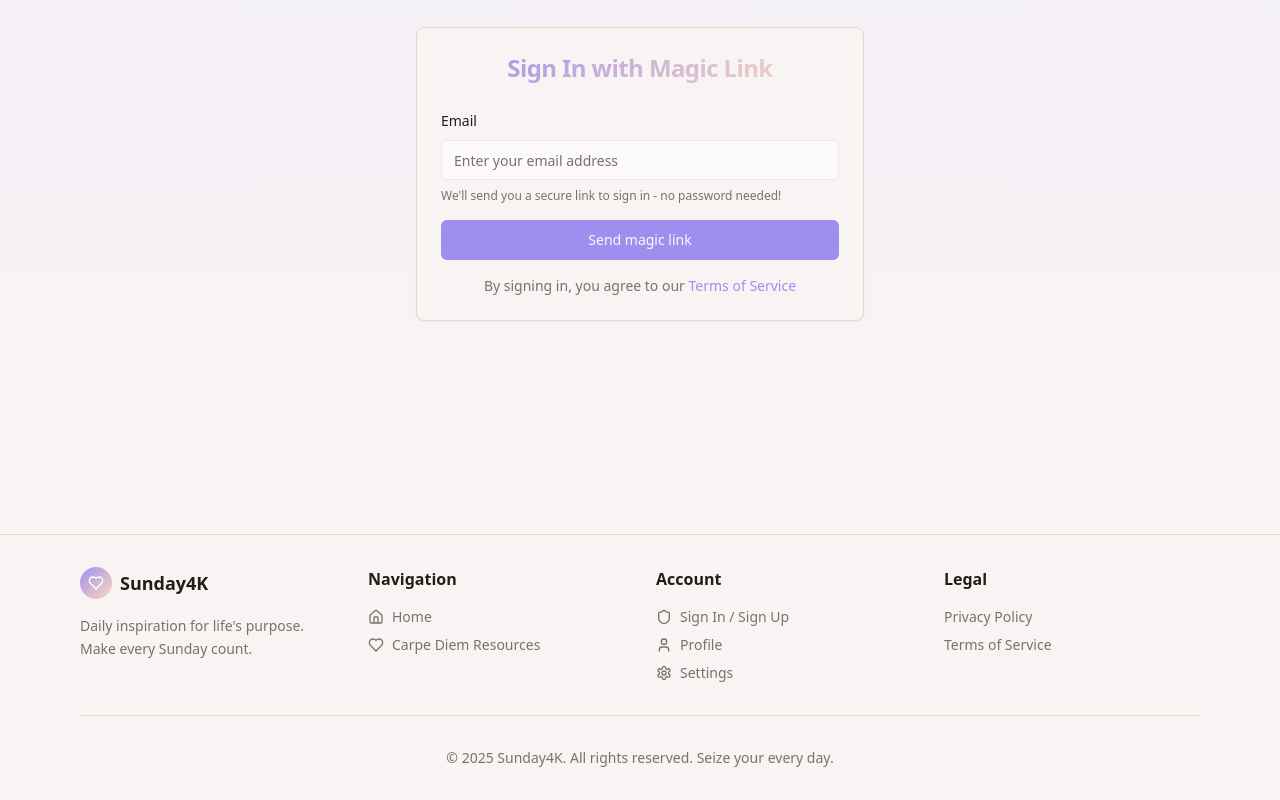
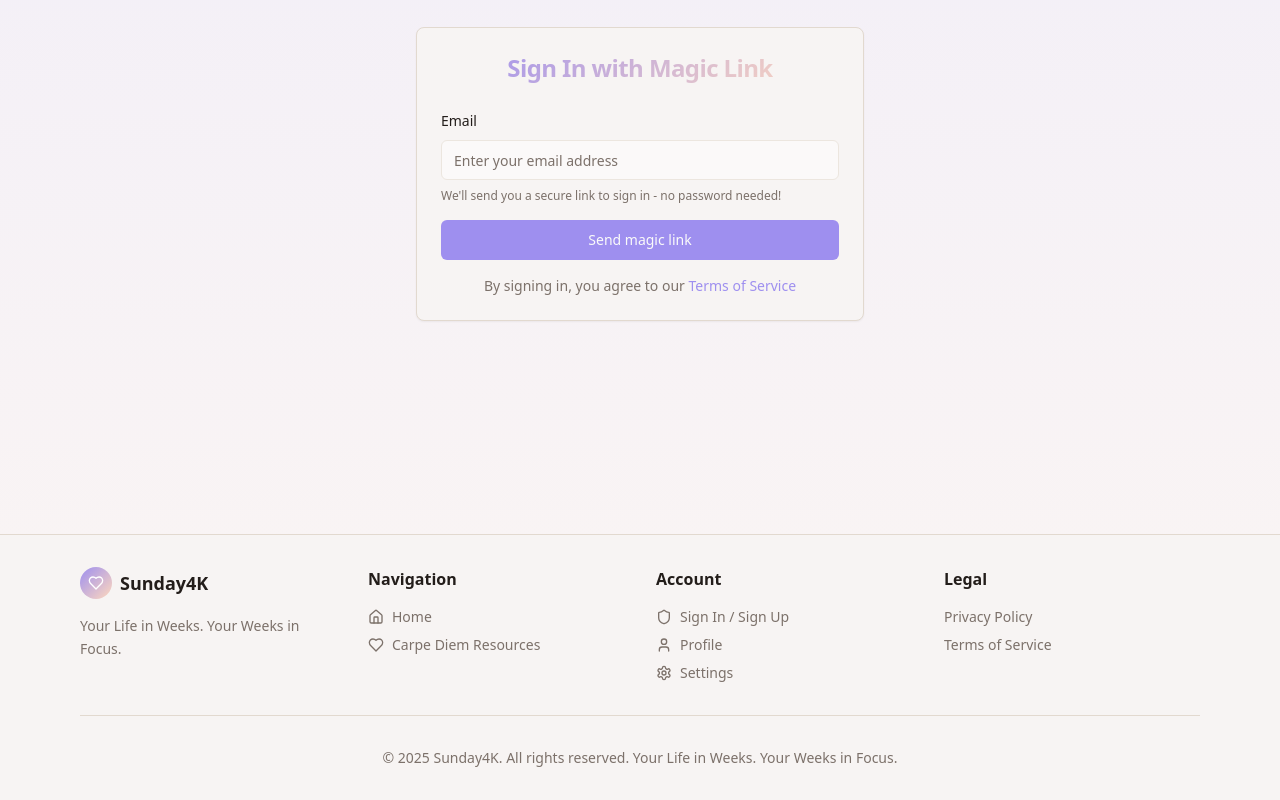
Before and after one commit to BurqueBone/carpe-quotem-daily, a React (Vite) app: page /auth in a window 1280 px wide. Shown: the part 259-1059 px from the top of the page. Built offline with nearby package versions, Linux system fonts and the light colour scheme.

Commit message:
Code edited in Lovable Code Editor

```diff
--- a/src/components/Footer.tsx
+++ b/src/components/Footer.tsx
@@ -15,7 +15,7 @@ const Footer = () => {
               <span className="font-bold text-lg text-foreground">Sunday4K</span>
             </div>
             <p className="text-muted-foreground text-sm leading-relaxed">
-              Daily inspiration for life's purpose. Make every Sunday count.
+              Your Life in Weeks. Your Weeks in Focus.
             </p>
           </div>
 
@@ -91,7 +91,7 @@ const Footer = () => {
         {/* Bottom Section */}
         <div className="border-t border-border mt-8 pt-8 text-center">
           <p className="text-muted-foreground text-sm">
-            © {new Date().getFullYear()} Sunday4K. All rights reserved. Seize your every day.
+            © {new Date().getFullYear()} Sunday4K. All rights reserved. Your Life in Weeks. Your Weeks in Focus.
           </p>
         </div>
       </div>
```
